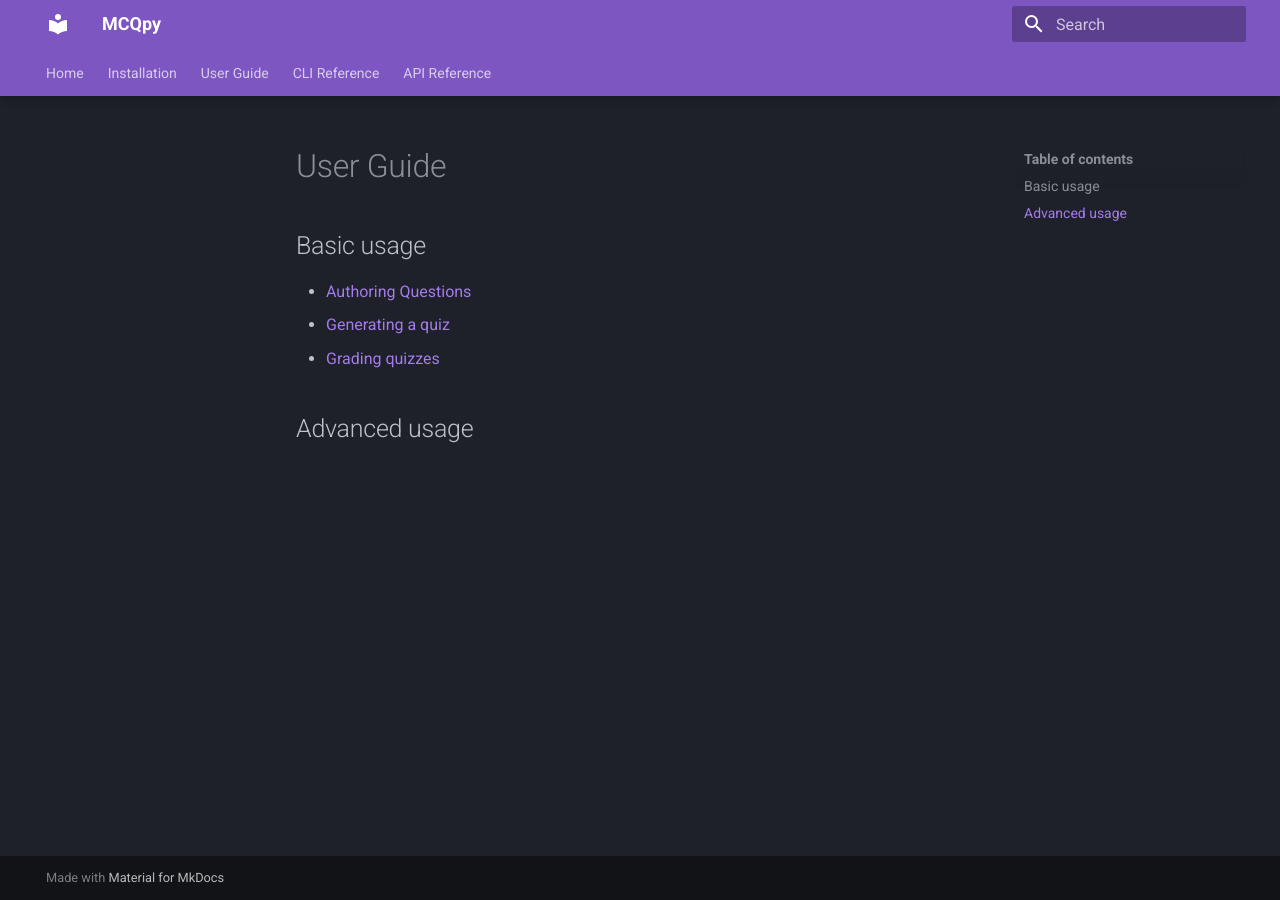
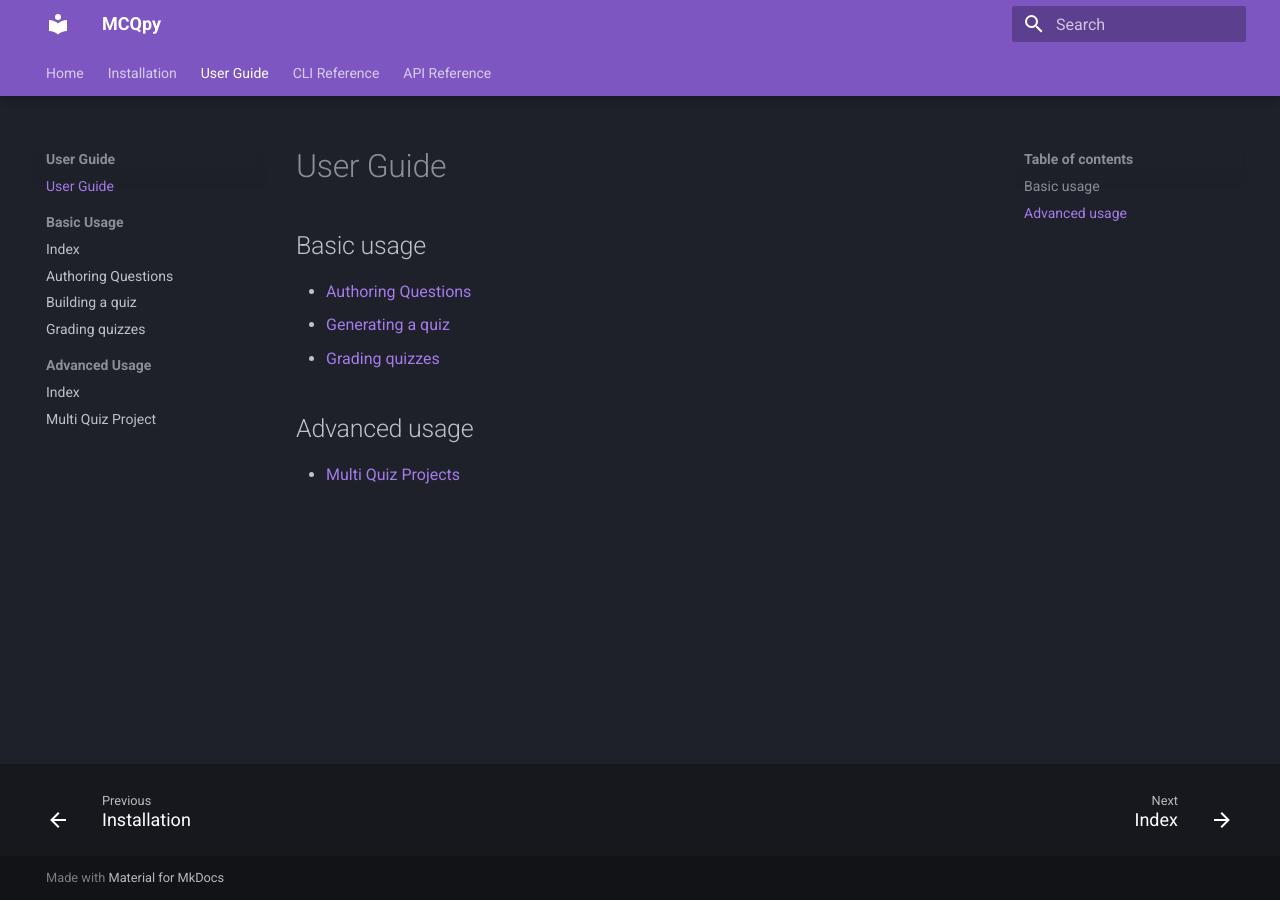
Before and after one commit to au-mbg/mcqpy, an MkDocs documentation site: the page built from docs/docs/user_guide/index.md, in a window 1280 px wide. Built offline with MkDocs 1.6.1 and Material for MkDocs 9.7.7, drawn with Linux system fonts in a browser that asks for light colours.

Commit message:
Updates to docs.

```diff
--- a/docs/docs/user_guide/index.md
+++ b/docs/docs/user_guide/index.md
@@ -2,8 +2,10 @@
 
 ## Basic usage
 
-- [Authoring Questions](authoring_questions.md)
-- [Generating a quiz](generating_quiz.md)
-- [Grading quizzes](grading.md)
+- [Authoring Questions](basic_usage/authoring_questions.md)
+- [Generating a quiz](basic_usage/generating_quiz.md)
+- [Grading quizzes](basic_usage/grading.md)
 
 ## Advanced usage
+
+- [Multi Quiz Projects](advanced_usage/multi_quiz_project.md)
--- a/docs/mkdocs.yml
+++ b/docs/mkdocs.yml
@@ -3,7 +3,16 @@ site_name: MCQpy
 nav:
   - Home: index.md
   - Installation: installation.md
-  - User Guide: user_guide/
+  - User Guide:
+      - user_guide/index.md
+      - Basic Usage:
+          - user_guide/basic_usage/index.md
+          - user_guide/basic_usage/authoring_questions.md
+          - user_guide/basic_usage/generating_quiz.md
+          - user_guide/basic_usage/grading.md
+      - Advanced Usage:
+          - user_guide/advanced_usage/index.md
+          - user_guide/advanced_usage/multi_quiz_project.md
   - CLI Reference: cli.md
   - API Reference: autoapi/
 
```
Also changed, not shown: docs/docs/user_guide/advanced_usage/multi_quiz_project.md (added, +205 -0 lines), docs/docs/user_guide/advanced_usage/index.md (added), docs/docs/user_guide/basic_usage/authoring_questions.md (renamed from docs/docs/user_guide/authoring_questions.md), docs/docs/user_guide/basic_usage/generating_quiz.md (renamed from docs/docs/user_guide/generating_quiz.md), docs/docs/user_guide/basic_usage/grading.md (renamed from docs/docs/user_guide/grading.md), docs/docs/user_guide/basic_usage/index.md (added).
